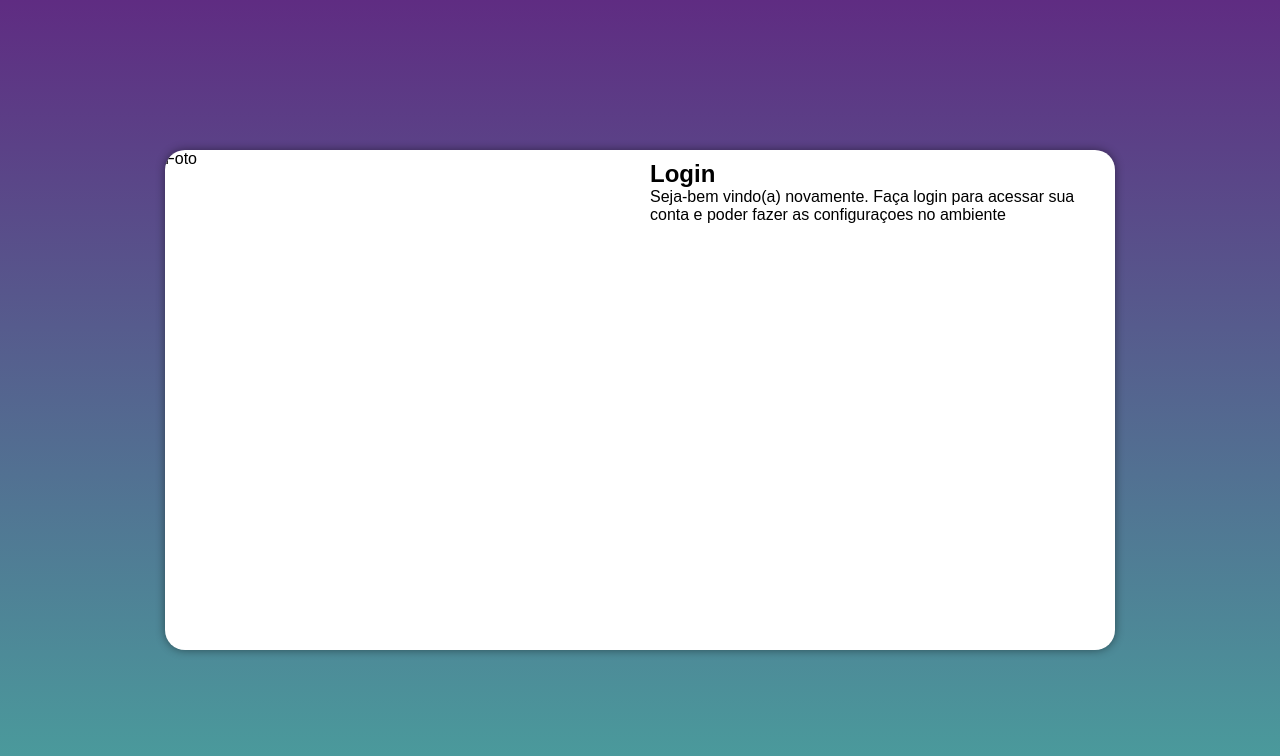
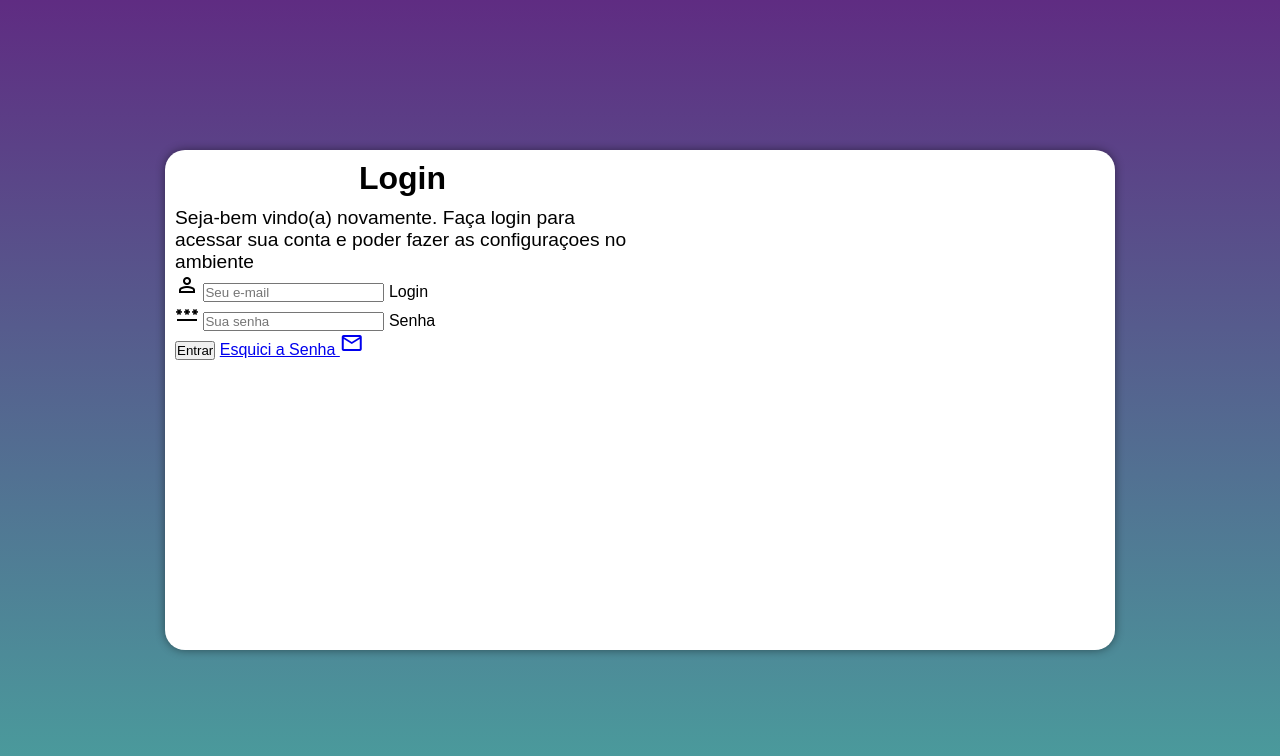
Before and after one commit to dev-guilherme-alves/projeto-login, a plain HTML site: page index.html in a window 1280 px wide. Drawn offline with nearby package versions, Linux system fonts and the light colour scheme.

Commit message:
aula 43
adicionado o formulário

```diff
--- a/estilos/mediaquery.css
+++ b/estilos/mediaquery.css
@@ -33,13 +33,21 @@
     }
 
     section#login > div#imagem {
-        float: left;
+        float: right;
         width: 50%;
         height: 100%;
     }
 
     section#login > div#formulario {
-            float: right;
+            float: left;
             width: 50%;
     }
+
+    div#formulario > h1 {
+        font-size: 2em;
+    }
+
+    div#formulario > p {
+        font-size: 1.2em;
+    }
 }
--- a/estilos/style.css
+++ b/estilos/style.css
@@ -54,3 +54,12 @@ section#login > div#formulario {
     display: block;
     padding: 10px;
 }
+
+div#formulario > h1 {
+    text-align: center;
+    margin-bottom: 10px;
+}
+
+div#formulario > p {
+    font-size: 0.8em;
+}
--- a/index.html
+++ b/index.html
@@ -4,6 +4,7 @@
     <meta charset="UTF-8">
     <meta name="viewport" content="width=device-width, initial-scale=1.0">
     <title>Login</title>
+    <link rel="stylesheet" href="https://fonts.googleapis.com/css2?family=Material+Symbols+Outlined:opsz,wght,FILL,GRAD@20..48,100..700,0..1,-50..200&icon_names=password" />
     <link rel="stylesheet" href="estilos/style.css">
     <link rel="stylesheet" href="estilos/mediaquery.css">
 </head>
@@ -11,12 +12,34 @@
     <main>
         <section id="login">
             <div id="imagem">
-                Foto
+                <!-- Aqui vai a foto no CSS -->
             </div>
             <div id="formulario">
                 <h1>Login</h1>
                 <p>Seja-bem vindo(a) novamente. Faça login para acessar sua conta e poder fazer as configuraçoes no ambiente</p>
-                <form action="login.php" method="post"></form>
+                <form action="login.php" method="post">
+                    <div class="campo">
+                        <span class="material-symbols-outlined">
+                            person
+                        </span>
+                        <input type="email" name="login" id="ilogin" placeholder="Seu e-mail" required maxlength="30">
+                        <label for="ilogin">Login</label>
+                    </div>
+                    <div>
+                        <span class="material-symbols-outlined">
+                            password
+                        </span>
+                        <input type="password" name="Senha" id="isenha" placeholder="Sua senha" required minlength="8" maxlength="20">
+                        <label for="isenha">Senha</label>
+                    </div>
+                    <input type="submit" value="Entrar">
+                    <a href="esqueci.html">
+                        Esquici a Senha
+                        <span class="material-symbols-outlined">
+                            mail
+                        </span>
+                    </a>
+                </form>
             </div>
         </section>
     </main>
```
